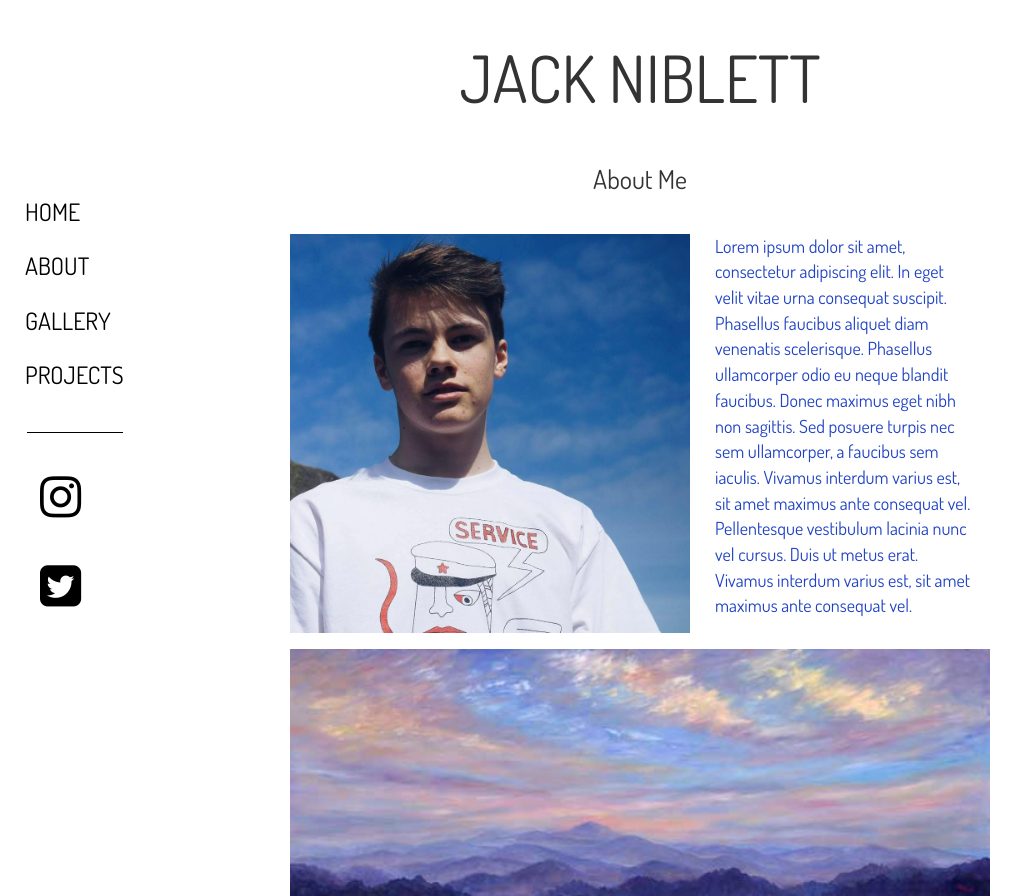
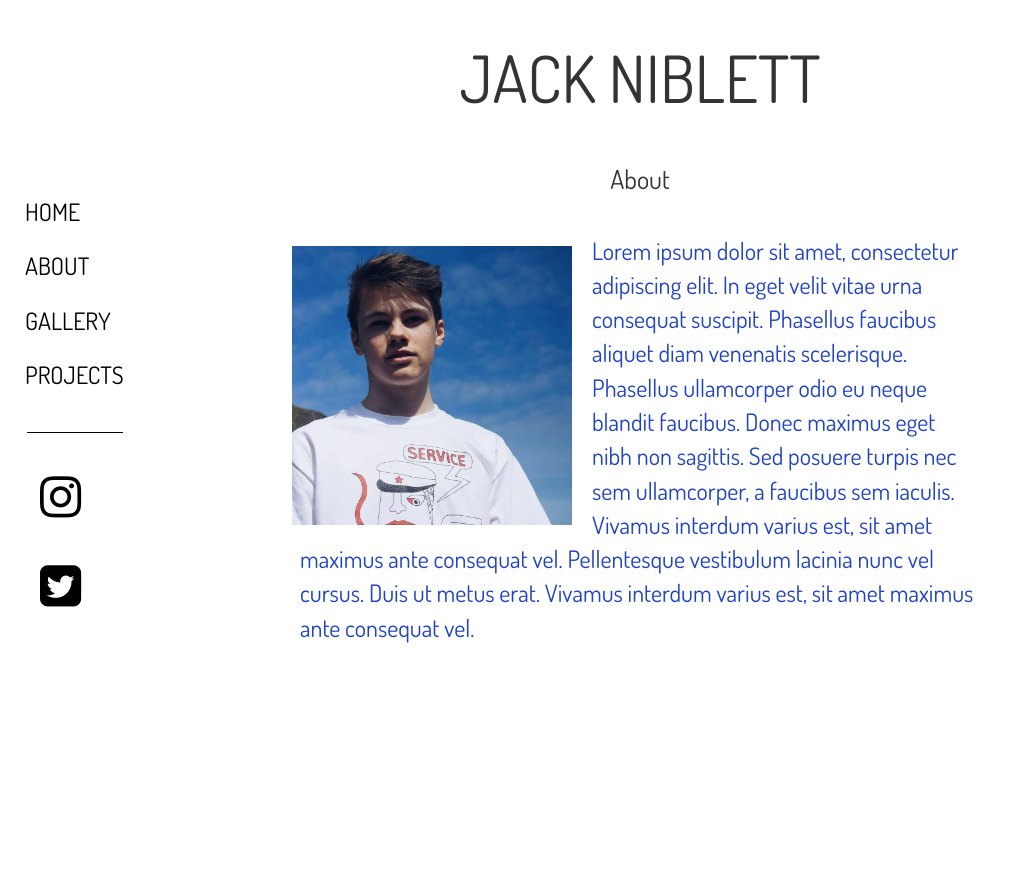
Before and after one commit to jackniblett/jackniblett.github.io, a PHP site: page /about.html in a window 1280 px wide. Shown: the whole page, without its empty margins (0-1028 px from the left). After the commit the page ends 800 px from the top, so only its background shows below. Run offline with PHP 8.4, Linux system fonts and the light colour scheme; some libraries are stand-ins or nearby versions.

Commit message:
about page changes

```diff
--- a/about.html
+++ b/about.html
@@ -58,18 +58,15 @@
 		</div>
 
 		<div id="about_container">
-			<h1 id="about_heading"> About Me </h1>
-			<img id="jack_profile" src="images/jack.jpg">
+			<h1 id="about_heading"> About </h1>
 			<div id="blurb">
+				<img id="jack_profile" src="images/jack.jpg">
 				<p class="purple">
 					Lorem ipsum dolor sit amet, consectetur adipiscing elit. In eget velit vitae urna consequat suscipit. Phasellus faucibus aliquet diam venenatis scelerisque. Phasellus ullamcorper odio eu neque blandit faucibus. Donec maximus eget nibh non sagittis. Sed posuere turpis nec sem ullamcorper, a faucibus sem iaculis. Vivamus interdum varius est, sit amet maximus ante consequat vel. Pellentesque vestibulum lacinia nunc vel cursus. Duis ut metus erat.
 					Vivamus interdum varius est, sit amet maximus ante consequat vel.
 				</p>
 			</div>
 
-			<div id="panorama_container">
-				<img src="images/mountains.jpg" id="panorama">
-			</div>
 
 		</div>
 
--- a/css/about.css
+++ b/css/about.css
@@ -12,7 +12,6 @@
 	text-align: center;
 	overflow: hidden;
 
-
 }
 
 #about_heading{
@@ -24,41 +23,31 @@
 #jack_profile{
 	display: block;
 	width: 100%;
-	max-width: 400px;
+	max-width: 280px;
 	height: auto;
-	margin-top: 30px;
 	float: left;
+	margin-right: 20px;
+	border-width: 4px;
+	margin-top: 20px;
 }
 
 #blurb{
-	width: 280px;
+	width: 100%;
 	margin-top: 30px;
 	text-align: left;
 	display: block;
-	margin-left: 415px;
+
+
 
 	border-color: white;
 	border-width: 2px;
 	border-style: solid;
-
 }
 
 #blurb p{
-	font-size: 18px;
+	font-size: 24px;
 	margin: 8px 8px 8px 8px;
 }
-
-#panorama_container{
-	margin-top: 20px;
-}
-
-#panorama{
-	width: 100%;
-	height: auto;
-}
-
-
-
 
 
 
```
Also changed, not shown: ADMIN/admin_gallery.html (+7 -5 lines).
